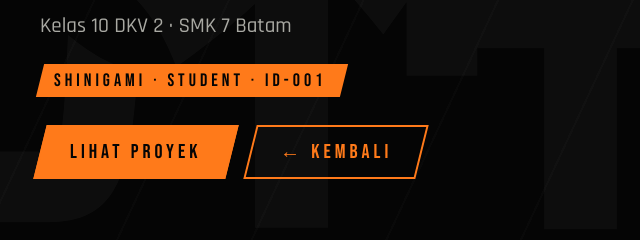
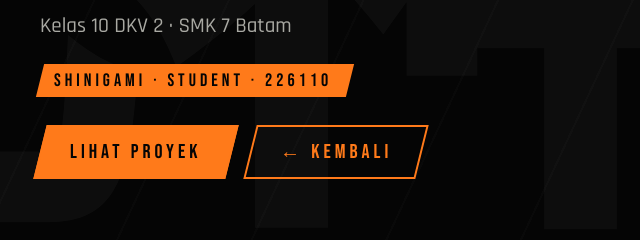
Before and after one commit to yamohanam-ui/website-id, a plain HTML site: page profile.html in a window 1280 px wide. Shown: the part 438-678 px from the top of the page, 508-1148 px from the left. Drawn offline with Linux system fonts and the light colour scheme.

Commit message:
Update profile.html

```diff
--- a/profile.html
+++ b/profile.html
@@ -133,7 +133,7 @@ footer b{color:var(--orange);font-family:"Noto Serif JP",serif}
     <div class="kicker">死神</div>
     <h1>TITO <span>ROMADHONI</span></h1>
     <p>Kelas 10 DKV 2 · SMK 7 Batam</p>
-    <div class="rank"><i>SHINIGAMI · STUDENT · ID-001</i></div><br>
+    <div class="rank"><i>SHINIGAMI · STUDENT · 226110</i></div><br>
     <a class="btn solid" href="#proyek"><span>LIHAT PROYEK</span></a>
     <a class="btn" href="./index.html"><span>← KEMBALI</span></a>
   </div>
```
